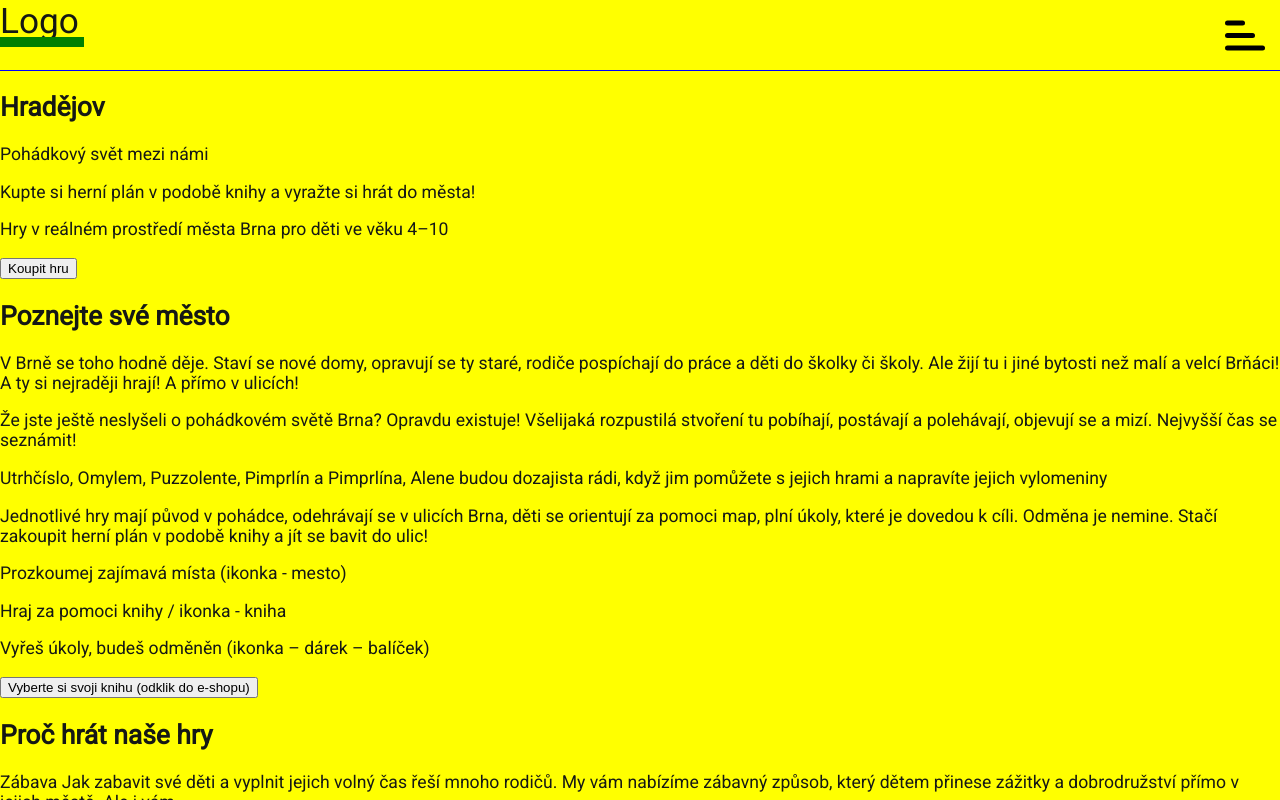
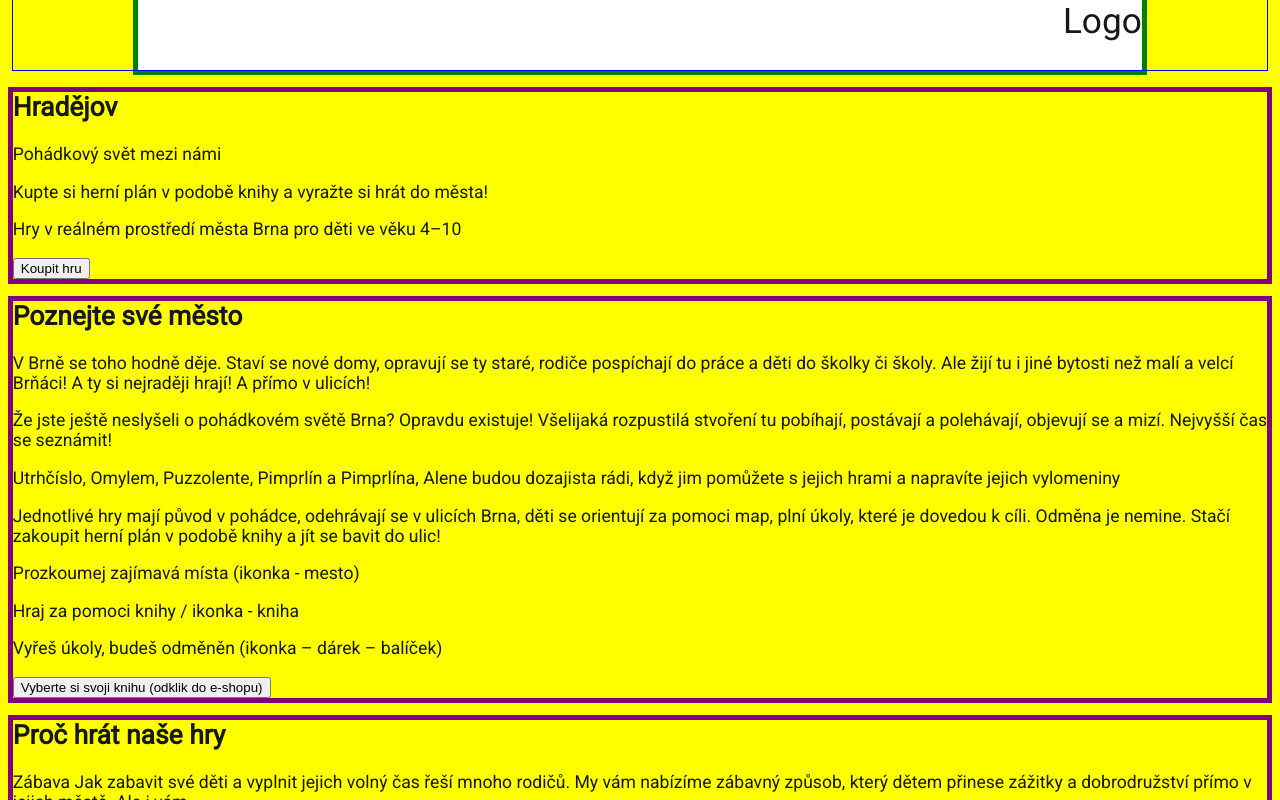
Before and after one commit to JanaMalecka/Hradejov, a React app: page / in a window 1280 px wide. Shown: the top 800 px of the page. Built offline with nearby package versions, Linux system fonts and the light colour scheme.

Commit message:
classNames need to be fixed

```diff
--- a/src/components/Navigation/style.css
+++ b/src/components/Navigation/style.css
@@ -1,16 +1,18 @@
-.navigation {
+/* .navigation {
   display: flex;
   flex-direction: column;
   align-items: flex-end;
   background-color: white;
   outline: green solid 5px;
-}
+} */
 ul {
   list-style-type: none;
 }
 a {
   text-decoration: none;
 }
+
+@media (max-width: 779px) {
   .hamburger {
     display: block;
     width: 40px;
@@ -61,3 +63,17 @@ a {
   .hamburger--open span:nth-child(3) {
     transform: rotate(-45deg);
   }
+}
+@media screen and (min-width: 780px) {
+  .hamburger {
+    display: none;
+  }
+  /* .navigation {
+    display: flex;
+    display: block;
+    flex-direction: row;
+    align-items: flex-end;
+    background-color: white;
+    outline: green solid 5px;
+  } */
+}
--- a/src/index.jsx
+++ b/src/index.jsx
@@ -27,12 +27,13 @@ const App = () => {
         </div>
       </section>
       <section id="#explore">
+        <div className="container">
           <h1>Poznejte své město</h1>
           <p>
             V Brně se toho hodně děje. Staví se nové domy, opravují se ty staré,
             rodiče pospíchají do práce a děti do školky či školy. Ale žijí tu i
-          jiné bytosti než malí a velcí Brňáci! A ty si nejraději hrají! A přímo
-          v ulicích!
+            jiné bytosti než malí a velcí Brňáci! A ty si nejraději hrají! A
+            přímo v ulicích!
           </p>
           <p>
             Že jste ještě neslyšeli o pohádkovém světě Brna? Opravdu existuje!
@@ -46,28 +47,30 @@ const App = () => {
           </p>
           <p>
             Jednotlivé hry mají původ v pohádce, odehrávají se v ulicích Brna,
-          děti se orientují za pomoci map, plní úkoly, které je dovedou k cíli.
-          Odměna je nemine. Stačí zakoupit herní plán v podobě knihy a jít se
-          bavit do ulic!
+            děti se orientují za pomoci map, plní úkoly, které je dovedou k
+            cíli. Odměna je nemine. Stačí zakoupit herní plán v podobě knihy a
+            jít se bavit do ulic!
           </p>
           <p>Prozkoumej zajímavá místa (ikonka - mesto)</p>
           <p>Hraj za pomoci knihy / ikonka - kniha</p>
           <p>Vyřeš úkoly, budeš odměněn (ikonka – dárek – balíček)</p>
           <button>Vyberte si svoji knihu (odklik do e-shopu)</button>
+        </div>
       </section>
       <section id="#whyplay">
+        <div className="container">
           <h1>Proč hrát naše hry</h1>
           <p>
             Zábava Jak zabavit své děti a vyplnit jejich volný čas řeší mnoho
-          rodičů. My vám nabízíme zábavný způsob, který dětem přinese zážitky a
-          dobrodružství přímo v jejich městě. Ale i vám.
+            rodičů. My vám nabízíme zábavný způsob, který dětem přinese zážitky
+            a dobrodružství přímo v jejich městě. Ale i vám.
           </p>
           <p>
-          Poznání Jednotlivé knihy s herním plánem jsou zasazeny do pohádkového
-          příběhu, který dětem zprostředkuje informace o městě Brně. Za pomoci
-          mapy se děti naučí orientovat v prostoru, hry prohloubí jejich
-          pozorovací i jazykové schopnosti a plnění jednotlivých úkolů donutí
-          děti logicky uvažovat.
+            Poznání Jednotlivé knihy s herním plánem jsou zasazeny do
+            pohádkového příběhu, který dětem zprostředkuje informace o městě
+            Brně. Za pomoci mapy se děti naučí orientovat v prostoru, hry
+            prohloubí jejich pozorovací i jazykové schopnosti a plnění
+            jednotlivých úkolů donutí děti logicky uvažovat.
           </p>
           <p>
             Pohyb Kdo by nechtěl, aby se jeho dítě více pohybovalo, než aby bylo
@@ -75,33 +78,35 @@ const App = () => {
             parcích, promenádách, hřištích, náměstích, jednoduše v ulicích Brna.
           </p>
           <button>Vyberte si svoji knihu (odklik do eshopu)</button>
+        </div>
       </section>
       <section id="#buy">
+        <div className="container">
           <h1>Knihy</h1>
           <h2>Utrhčíslo</h2>
           <p>
-          Ahoj děti, znáte Utrhčísla? Že ne? Tak to si – tuším – jen myslíte. I
-          když jste ho možná nikdy nepotkaly, jeho práci znáte jistě velmi
+            Ahoj děti, znáte Utrhčísla? Že ne? Tak to si – tuším – jen myslíte.
+            I když jste ho možná nikdy nepotkaly, jeho práci znáte jistě velmi
             dobře. Je to malá bytost, kulatého, zavalitého tělíčka s krátkými
             nožičkami a mlsnou hubou plnou zubů. Lidem neublíží, to ne, za to
             čísla si před ním nemohou být jistá. Jak totiž jeho jméno napovídá,
-          všude je trhá a sbírá a pak si jimi cpe svůj břuch. Baňaté nuly pořádá
-          jako knedlíky, osmičky polyká jako noky, jedničky do sebe souká jako
-          špagety a šestky si rozmotává a ukusuje jako závitky. Mezi čísly si
-          ale vybírá, má to s nimi jako lidé a hlavně děti s jídly. Některá mu
-          chutnají více, jiná méně. Nejraději má různé součty a součiny tedy
-          čísla pomalu a komplikovaně připravovaná, ale také stovky, dvoustovky
-          a pětistovky z bankovek. Ta mu tuze chutnají. Nu a to se lidé musí mít
-          na pozoru, aby jim Utrhčíslo nespořádal celou výplatu. To by jim totiž
-          pak nezbývalo na kolotoče, zmrzliny a žvýkačky či hranolky pro jejich
-          děti.
+            všude je trhá a sbírá a pak si jimi cpe svůj břuch. Baňaté nuly
+            pořádá jako knedlíky, osmičky polyká jako noky, jedničky do sebe
+            souká jako špagety a šestky si rozmotává a ukusuje jako závitky.
+            Mezi čísly si ale vybírá, má to s nimi jako lidé a hlavně děti s
+            jídly. Některá mu chutnají více, jiná méně. Nejraději má různé
+            součty a součiny tedy čísla pomalu a komplikovaně připravovaná, ale
+            také stovky, dvoustovky a pětistovky z bankovek. Ta mu tuze
+            chutnají. Nu a to se lidé musí mít na pozoru, aby jim Utrhčíslo
+            nespořádal celou výplatu. To by jim totiž pak nezbývalo na kolotoče,
+            zmrzliny a žvýkačky či hranolky pro jejich děti.
           </p>
 
           <p>
             Naštěstí nemusíme jen spoléhat na neustálé hlídání peněženek: není
             nutné na nich spát jako na polštáři či sedět jako na podušce. Stačí,
-          když Utrhčísla sem tam nakrmíme, a mu už se rodičovské peněženky i se
-          všemi obsahujícími čísly samy z hlavy vykouří.
+            když Utrhčísla sem tam nakrmíme, a mu už se rodičovské peněženky i
+            se všemi obsahujícími čísly samy z hlavy vykouří.
           </p>
 
           <p>Délka trasy: cca 2 km</p>
@@ -122,11 +127,14 @@ const App = () => {
             Podívejte se na ukázku hry, kterou pro Vás jistě stihneme
             naprogramovat...
           </button>
+        </div>
       </section>
       <section id="contact">
+        <div className="container">
           <h1>Kontakt</h1>
           <p>Facebook: Hradějov</p>
           <p>Email: info@hradejov.cz</p>
+        </div>
       </section>
     </>
   );
--- a/src/style.css
+++ b/src/style.css
@@ -20,9 +20,16 @@ body {
 
   color: rgb(21, 24, 21);
 }
-/* .topbar {
-  potrebuji topbar???
-} */
+
+.topbar {
+  display: flex;
+  max-width: 98%;
+
+  margin-left: auto;
+  margin-right: auto;
+  justify-content: space-between;
+  outline: 10px solid pink;
+}
 
 header {
   display: flex;
@@ -30,7 +37,34 @@ header {
   background-color: inherit;
   height: 4rem;
   outline: 1px solid blue;
+  max-width: 98%;
+
+  margin-left: auto;
+  margin-right: auto;
 }
+
+.container {
+  margin-left: auto;
+  margin-right: auto;
+  max-width: 98%;
+  outline: 5px solid purple;
+}
+
+@media screen and (min-width: 780px) {
+  .topbar,
+  .header,
+  .container {
+    min-width: 80%;
+  }
+  .topbar {
+    display: flex;
+    flex-direction: column;
+    align-items: flex-end;
+    background-color: white;
+    outline: green solid 5px;
+  }
+}
+
 /*..............styles for navigation....*/
 
 /*
```
Lines whose indentation alone changed are shown as unchanged.
